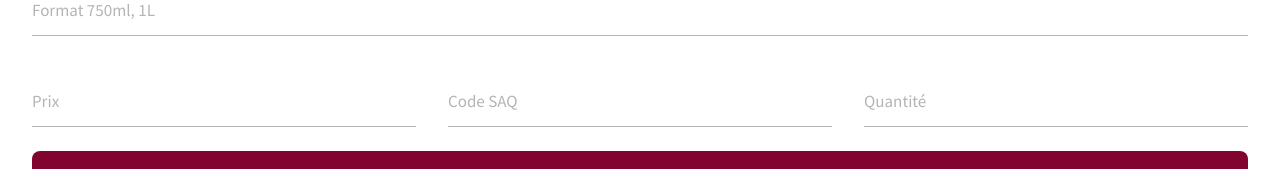
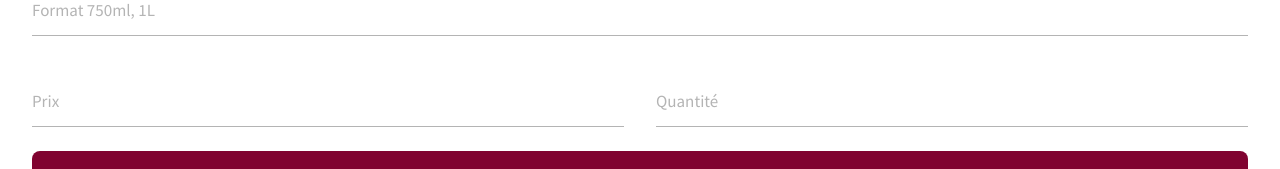
Before and after one commit to LesDeuxSauces/vinoProjetWeb2, a React (Create React App) app in the folder vino-react/: page /bouteille/create/1 in a window 1280 px wide. Shown: the part 593-762 px from the top of the page. Built offline with nearby package versions, Linux system fonts and the light colour scheme; no server answers.

Commit message:
mettre l'input code_saq hidden pour ajouter une bouteille

```diff
--- a/vino-react/src/composant/Bouteille/BouteilleCreate.js
+++ b/vino-react/src/composant/Bouteille/BouteilleCreate.js
@@ -205,18 +205,15 @@ export default function BouteilleCreate() {
                         <label className="form__label">Prix</label>
                     </div>
 
-                    <div className="form__group field">
                         <input
                             placeholder="Code SAQ"
                             className="form__field"
                             id="code_saq"
                             name="code_saq"
-                            type="text"
+                            type="hidden"
                             value={bouteilleValeur.code_saq}
                             onChange={handleChange}
                         />
-                        <label className="form__label">Code SAQ</label>
-                    </div>
 
                     <div className="form__group field">
                         <input
```
